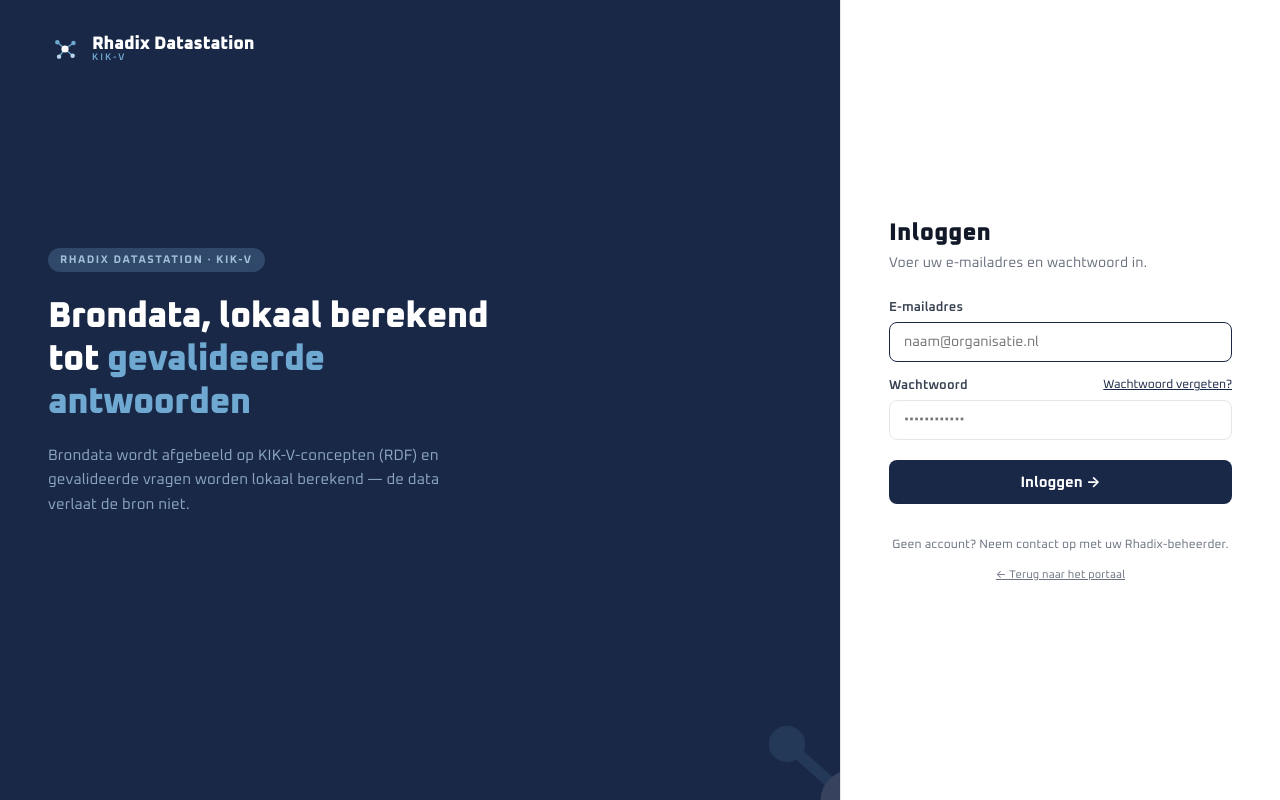
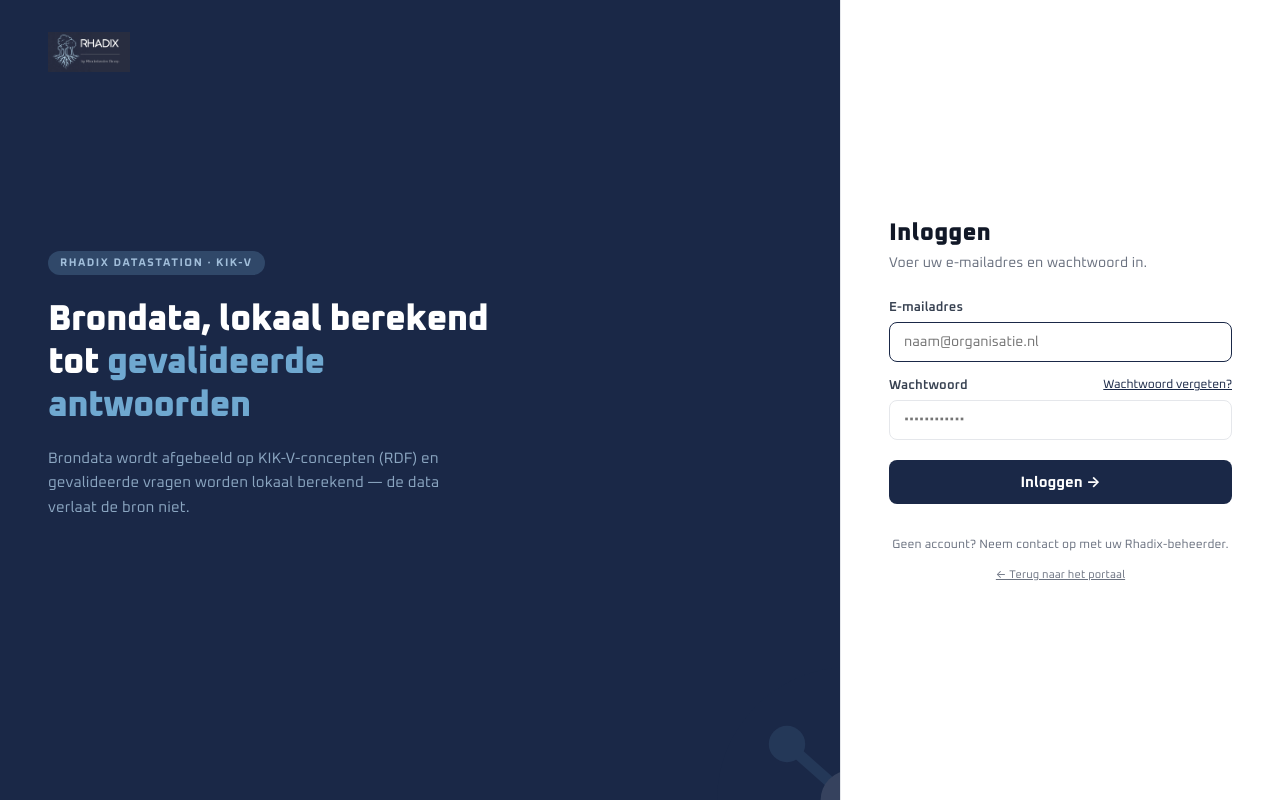
Before and after one commit to Rhadix2026/Rhadix-datastation, a React (Vite) app in the folder frontend/: page / in a window 1280 px wide. Built offline with nearby package versions, Linux system fonts and the light colour scheme; no server answers.

Commit message:
style(nav): uniform Rhadix-logo in de balk (wordmerk/SVG-mark weg) + navy als vaste standaard (KIK-V blijft niet plakken)

```diff
--- a/frontend/src/brand.js
+++ b/frontend/src/brand.js
@@ -17,13 +17,9 @@ export function applyInitialBrand() {
   const allowed = isProd ? ['rhadix'] : ['rhadix', 'kikv']
   let key = 'rhadix'
   try {
+    // Navy (Rhadix) is standaard; KIK-V alleen via expliciete ?brand=kikv (demo), blijft niet plakken.
     const p = new URLSearchParams(window.location.search).get('brand')
     if (allowed.includes(p)) key = p
-    else {
-      const s = sessionStorage.getItem('rhadix:brand')
-      if (allowed.includes(s)) key = s
-    }
-    sessionStorage.setItem('rhadix:brand', key)
     document.documentElement.dataset.brand = key
   } catch { /* ignore */ }
 }
--- a/frontend/src/components/Brand.jsx
+++ b/frontend/src/components/Brand.jsx
@@ -31,17 +31,7 @@ export function UitvraagLogo({ size = 34, color = '#fff', onClick }) {
         background: 'none', border: 'none', cursor: onClick ? 'pointer' : 'default', padding: 0,
       }}
     >
-      {<>
-            <UitvraagMark size={size} />
-            <span style={{ display: 'flex', flexDirection: 'column', alignItems: 'flex-start', lineHeight: 1 }}>
-              <span style={{ fontWeight: 800, fontSize: 18, color, letterSpacing: '-0.01em' }}>
-                Rhadix<span style={{ color: 'var(--accent)' }}> </span>Datastation
-              </span>
-              <span style={{ fontSize: 9.5, fontWeight: 600, color: 'var(--accent)', letterSpacing: '2px', textTransform: 'uppercase' }}>
-                KIK-V
-              </span>
-            </span>
-          </>}
+      <img src={brandLogo()} alt="Rhadix" style={{ height: 40, width: 'auto', objectFit: 'contain' }} />
     </button>
   )
 }
```
Also changed, not shown: frontend/public/rhadix-logo.jpg (added).
